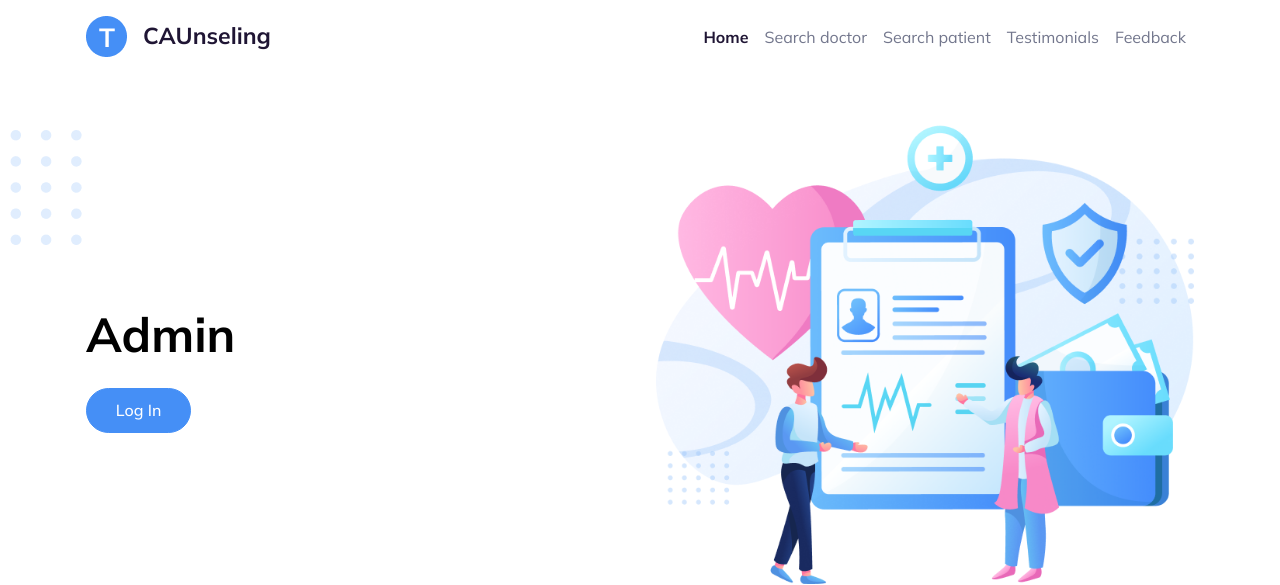
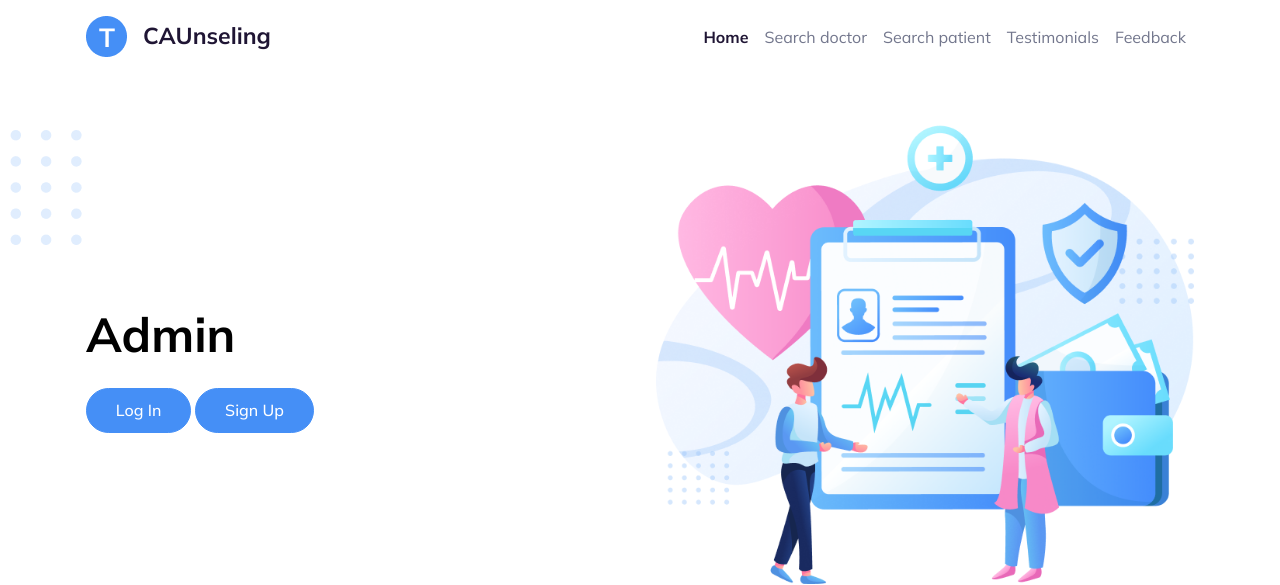
Before and after one commit to yhb1834/Smart-Health-Prediction-System, a Django app: page /ad/main/ in a window 1280 px wide. Shown: the top 585 px of the page. Run offline with Django 3.2, Linux system fonts and the light colour scheme; some libraries are stand-ins or nearby versions.

Commit message:
[admin] Add Sign Up button

```diff
--- a/webpage/doctor_patient/templates/ad/main.html
+++ b/webpage/doctor_patient/templates/ad/main.html
@@ -134,6 +134,12 @@
                 href="#"
                 role="button"
                 >Log In</a
+              >
+              <a
+                class="btn btn-lg btn-primary rounded-pill hover-top"
+                href="#"
+                role="button"
+                >Sign Up</a
               >
             </div>
           </div>
```
